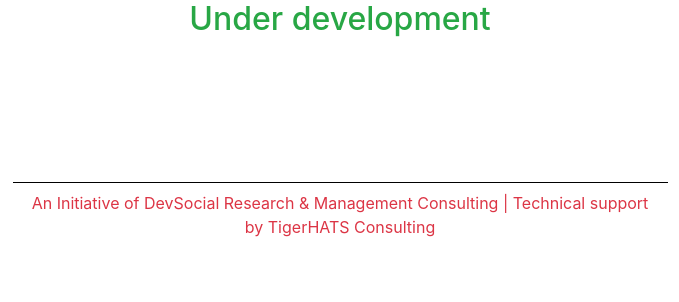
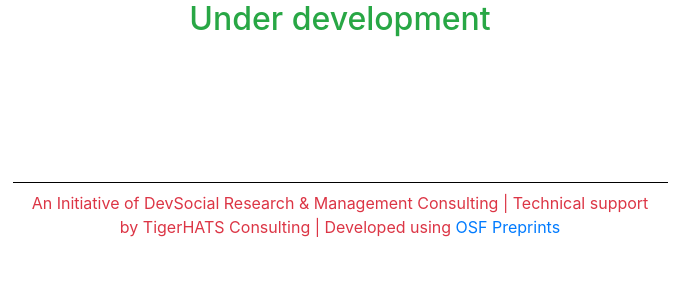
Before and after one commit to iamshakibulislam/devsocial-project, a Django app: page /donation/ in a window 1280 px wide. Shown: the part 168-470 px from the top of the page, without its empty margins (300-979 px from the left). Run offline with Django 3.2, Linux system fonts and the light colour scheme; some libraries are stand-ins or nearby versions.

Commit message:
modified links

```diff
--- a/osf_project/settings.py
+++ b/osf_project/settings.py
@@ -77,7 +77,7 @@ WSGI_APPLICATION = 'osf_project.wsgi.application'
 # https://docs.djangoproject.com/en/3.0/ref/settings/#databases
 
 #production databse postgres
-'''
+
 
 DATABASES = {
 
@@ -109,7 +109,7 @@ DATABASES = {
     }
 }
 
-
+'''
 
 # Password validation
 # https://docs.djangoproject.com/en/3.0/ref/settings/#auth-password-validators
--- a/templates/base.html
+++ b/templates/base.html
@@ -71,7 +71,7 @@
   <div class="row justify-content-center">
     <div class="col-md-6 mt-4" style="border-top:1px solid black">
       <p class="text-center mt-2 text-danger ">
-        <a class="text-danger" href="https://devsocial.org">An Initiative of DevSocial Research & Management Consulting</a> | Technical support by <a class="text-danger" href="https://tigerhats.com">TigerHATS Consulting</a> </p>
+        <a class="text-danger" href="https://devsocial.org">An Initiative of DevSocial Research & Management Consulting</a> | Technical support by <a class="text-danger" href="https://tigerhats.com">TigerHATS Consulting</a> | Developed using <a href="https://osf.io/preprints">OSF Preprints</a></p>
     </div>
   </div>
 </section>
```
